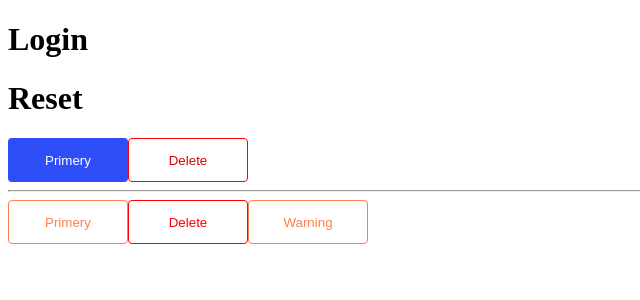
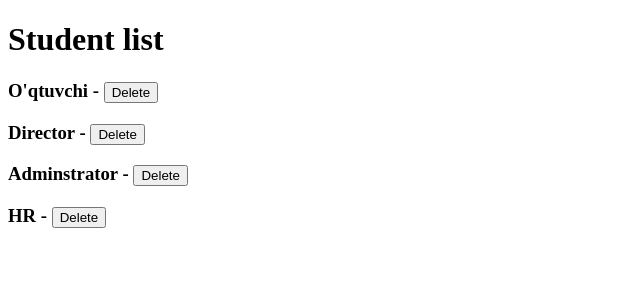
Before and after one commit to oromova/ReactJS_tutorial, a React (Vite) app: page / in a window 1280 px wide. Shown: the top 300 px of the page, without its empty margins (0-640 px from the left). Built offline with nearby package versions, Linux system fonts and the light colour scheme.

Commit message:
map & rendering

```diff
--- a/src/components/index.jsx
+++ b/src/components/index.jsx
@@ -1,18 +1,34 @@
-import { DeleteButton, PrimeryButton, Button } from './style'
+// import { DeleteButton, PrimeryButton, Button } from './style'
+import { students } from '../mock/student'
+import { useState } from 'react';
 
-const Root = () => {
-  return (
-    <div>
-      <h1>Login</h1>
-      <h1>Reset</h1>
-      <PrimeryButton>Primery </PrimeryButton>
-      <DeleteButton> Delete </DeleteButton>
-      <hr />
-      <Button type="primery" >Primery</Button>
-      <Button type='delete'>Delete</Button>
-      <Button type='warning'>Warning</Button>
-      </div>
-  )
-}
+
+export const Root = () => {
+ const [stds, setStudents] = useState(students);
+
+  const onDelete = (id) => {
+    console.log(id, 'iiiid');
+    let res = stds.filter(([val])=> val !== id)
+    setStudents(res);
+  };
+    return (
+      <div>
+      <h1>Student list</h1>
+      {
+        stds.map(([title]) => {
+          return (
+          <div key={title}>
+            <h3>
+              {title} - <button onClick={() => onDelete(title)}>Delete</button>
+            </h3>
+          </div>
+          );
+        })
+      }
+    </div>
+    );
+  };
+
+
 
 export default Root
--- a/src/mock/student.js
+++ b/src/mock/student.js
@@ -0,0 +1,40 @@
+export const students = [
+  [
+    "O'qtuvchi",
+    [
+      { status: true, title: "Dars jadval" },
+      { status: false, title: "Oylik" },
+      { status: true, title: "Status" },
+      { status: true, title: "Reyting" },
+    ],
+  ],
+  [
+    "Director",
+    [
+      { status: true, title: "Dars jadval" },
+      { status: false, title: "Oylik" },
+      { status: true, title: "Status" },
+      { status: true, title: "Reyting" },
+    ],
+  ],
+  [
+    "Adminstrator",
+    [
+      { status: true, title: "Dars jadval" },
+      { status: false, title: "Oylik" },
+      { status: true, title: "Status" },
+      { status: true, title: "Reyting" },
+    ],
+  ],
+  [
+    "HR",
+    [
+      { status: true, title: "Dars jadval" },
+      { status: false, title: "Oylik" },
+      { status: true, title: "Status" },
+      { status: true, title: "Reyting" },
+    ]
+  ]
+]
+
+export default students
```
